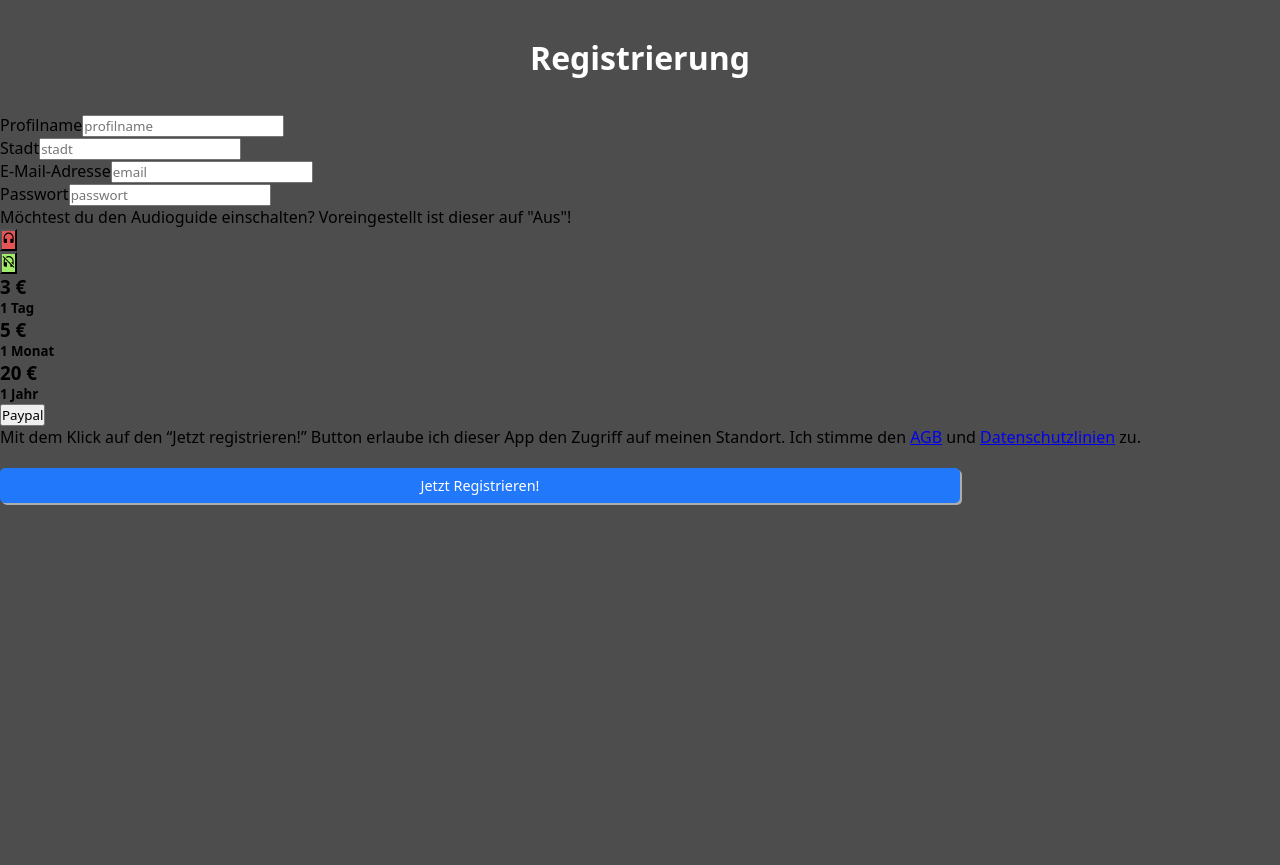
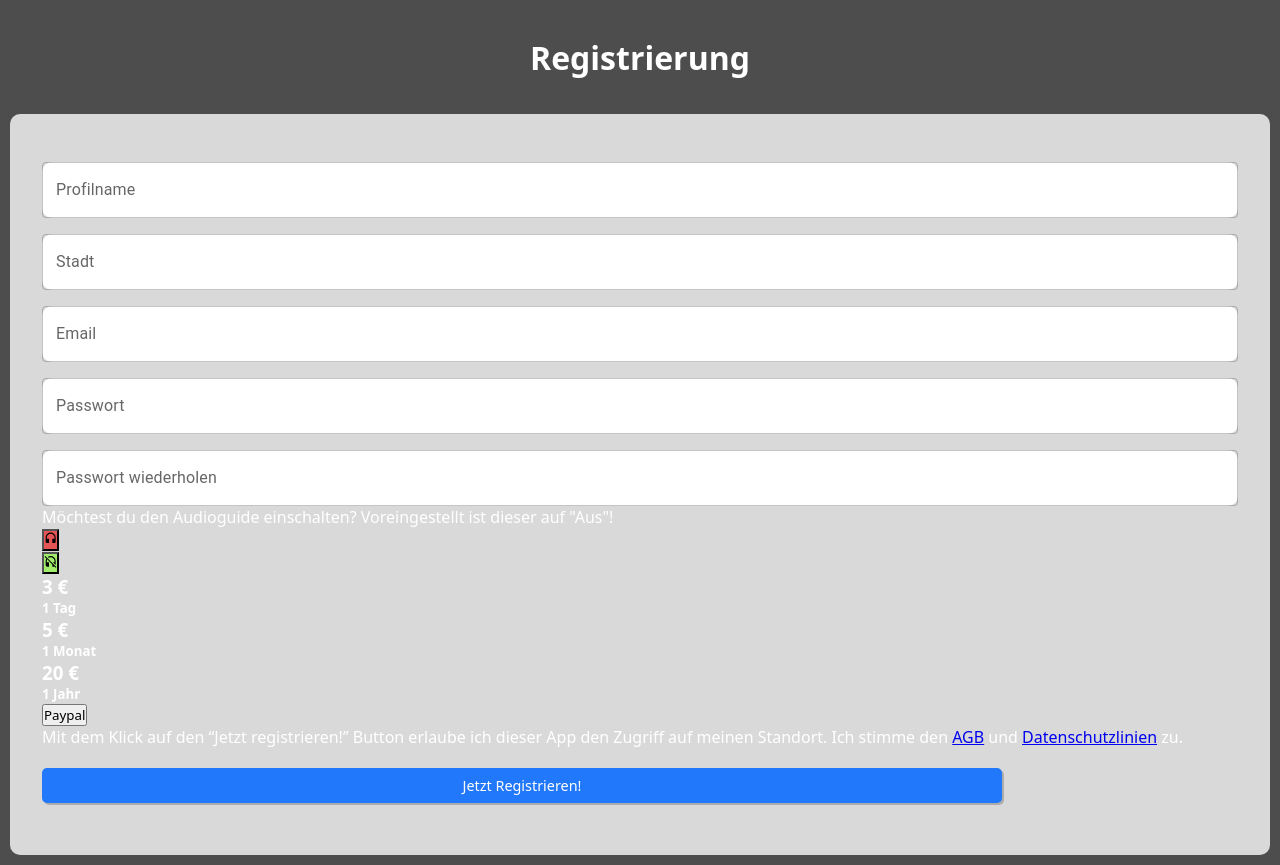
Before and after one commit to Just-URban-Exploring/Frontend, a React (Vite) app: page /registrierung in a window 1280 px wide. Before the commit the page ends 800 px from the top, so only its background shows below. Built offline with nearby package versions, Linux system fonts and the light colour scheme.

Commit message:
registration mit wdh und layout

```diff
--- /dev/null
+++ b/src/css/registration.css
@@ -0,0 +1,36 @@
+.card {
+    padding: 2rem;
+    margin: 10px;
+    color: white;
+    background-color: var(--gray-200);
+    border-radius: 10px;
+  }
+
+  .style-input{
+    margin: 0.5rem;
+    padding: 0.5rem;
+  }
+
+ .form-input {
+    background-color: white;
+    border-radius: 10px;
+    color: white;
+    width: 75vw;
+  }
+
+  .forgot-pw{
+    margin: 5px 0px 10px 0px;
+    text-align: center;
+    color: var(--blue-600);
+    font-size: 0.8rem;
+  }
+
+  a:visited {
+    color: var(--blue-600);
+    background-color: transparent;
+    text-decoration: none;
+  }
+
+  .regButton:disabled {
+    background-color: rgba(239,239,239,0.3);
+  }
--- a/src/pages/Registration.jsx
+++ b/src/pages/Registration.jsx
@@ -1,6 +1,10 @@
 import React from "react";
 import { useState } from "react";
 import Audioguide from "../components/Audioguide.jsx";
+import '../css/registration.css';
+import Box from "@mui/material/Box";
+import TextField from "@mui/material/TextField";
+
 // import avatar1 from "../img/avatar-blue-green.png";
 // import avatar2 from "../img/avatar-blue-pink.png";
 // import avatar3 from "../img/avatar-green-yellow.png";
@@ -9,6 +13,10 @@ import Audioguide from "../components/Audioguide.jsx";
 // import avatar6 from "../img/avatar-yellow-pink.png";
 
 export function Registration() {
+
+
+  const [matchPwd, setMatchPwd] = useState("");
+
   // POST user -----
   const INITIAL =
   {
@@ -45,10 +53,31 @@ const [user, setUser] = useState(INITIAL);
   return (
     <div>
       <h1 className="register">Registrierung</h1>
-      <form action="" className="mt-4" onSubmit={handleSubmit}>
+      <Box
+        className="card"
+        component="form"
+        sx={{
+          "& .MuiTextField-root": { mt: 2 },
+        }}
+        noValidate
+        autoComplete="off"
+        onSubmit={handleSubmit}
+      >
+        {/* <form action="" className="mt-4" > */}
           {/* Profilname */}
           <div className="mb-3">
-          <label htmlFor="profilname" className="form-label">
+          <TextField
+            htmlFor="profilname"
+            type="text"
+            id="profilname"
+            label="Profilname"
+            fullWidth
+            className="form-input"
+            value={user.profilname}
+            onChange={handleChange}
+          ></TextField>
+
+            {/* <label htmlFor="profilname" className="form-label">
               Profilname
             </label>
             <input
@@ -60,12 +89,22 @@ const [user, setUser] = useState(INITIAL);
               aria-describedby="profileNameHelp"
               placeholder="profilname"
               onChange={handleChange}
-          />
+            /> */}
           </div>
 
           {/* Stadt */}
           <div className="mb-3">
-          <label htmlFor="stadt" className="form-label">
+          <TextField
+            htmlFor="stadt"
+            type="text"
+            id="stadt"
+            label="Stadt"
+            fullWidth
+            className="form-input"
+            value={user.stadt}
+            onChange={handleChange}
+          ></TextField>
+            {/* <label htmlFor="stadt" className="form-label">
               Stadt
             </label>
             <input
@@ -76,11 +115,21 @@ const [user, setUser] = useState(INITIAL);
               aria-describedby="cityHelp"
               placeholder="stadt"
               onChange={handleChange}
-          />
+            /> */}
             </div>
           {/* E-Mail */}
           <div className="mb-3">
-          <label htmlFor="email" className="form-label">
+          <TextField
+            htmlFor="email"
+            type="email"
+            id="email"
+            label="Email"
+            fullWidth
+            className="form-input"
+            value={user.email}
+            onChange={handleChange}
+          ></TextField>
+            {/* <label htmlFor="email" className="form-label">
               E-Mail-Adresse
             </label>
             <input
@@ -91,38 +140,62 @@ const [user, setUser] = useState(INITIAL);
               aria-describedby="emailHelp"
               placeholder="email"
               onChange={handleChange}
-          />
+            /> */}
           </div>
 
-        {/* Passwort */}
-        <div className="mb-3">
-          <label htmlFor="passwort" className="form-label">
-            Passwort
+    {/*-----Passwort Start----------------------------------------------------------------*/}
+            <div>
+            <TextField
+            htmlFor="passwort"
+            type="text"
+            id="passwort"
+            label="Passwort"
+            fullWidth
+            className="form-input"
+            value={user.passwort}
+            onChange={handleChange}
+          ></TextField>
+              {/* <label htmlFor="passwort">
+                Passwort:
+
               </label>
               <input
+                type="text"
+                id="passwort"
+                onChange={handleChange}
                 value={user.passwort}
-            type="password"
-            className="form-control"
-            id="passwort"
-            aria-describedby="passwordHelp"
-            placeholder="passwort"
-            onChange={handleChange}
-          />
+                aria-describedby="pwdnote"
+                placeholder="Passwort"
+              /> */}
             </div>
-        {/* Passwort wiederholen */}
-{/*        <div className="mb-3">
-          <label htmlFor="InputrepeatPassword" className="form-label">
-            Passwort wiederholen
+            <div>
+            <TextField
+            htmlFor="passwortwiederholen"
+            type="text"
+            id="passwortwiederholen"
+            label="Passwort wiederholen"
+            fullWidth
+            className="form-input"
+            value={matchPwd}
+            onChange= {(e) => setMatchPwd(e.target.value)}
+
+          ></TextField>
+              {/* <label htmlFor="confirm_pwd">
+                Passwort wiederholen:
+
               </label>
               <input
-            type="password"
-            className="form-control"
-            id="InputrepeatPassword"
-            aria-describedby="repeatPasswordHelp"
-            onChange={handleChange}
-          />
+                type="text"
+                id="confirm_pwd"
+                onChange={(e) => setMatchPwd(e.target.value)}
+                value={matchPwd}
+                aria-describedby="confirmnote"
+                placeholder="Passwortwiederholung"
+              /> */}
             </div>
-*/}
+
+    {/*-----Passwort Ende----------------------------------------------------------------*/}
+
           {/* A V A T A R */}
           {/* <div>
             <h4>Wähle dein Profilbild aus:</h4>
@@ -220,10 +293,19 @@ const [user, setUser] = useState(INITIAL);
             App den Zugriff auf meinen Standort. Ich stimme den{" "}
             <a href="#">AGB</a> und <a href="#">Datenschutzlinien</a> zu.
           </span>
-        <button className="btn-primary" type="submit">
+          <button
+            className="btn-primary regButton"
+            type="submit"
+            disabled={
+              user.passwort !== matchPwd
+                ? true
+                : false
+            }
+            >
             Jetzt Registrieren!
           </button>
-      </form>
+        {/* </form> */}
+      </Box>
     </div>
   );
 }
```
Also changed, not shown: src/css/global.css (line endings or trailing spaces). Lines whose indentation alone changed are shown as unchanged.
